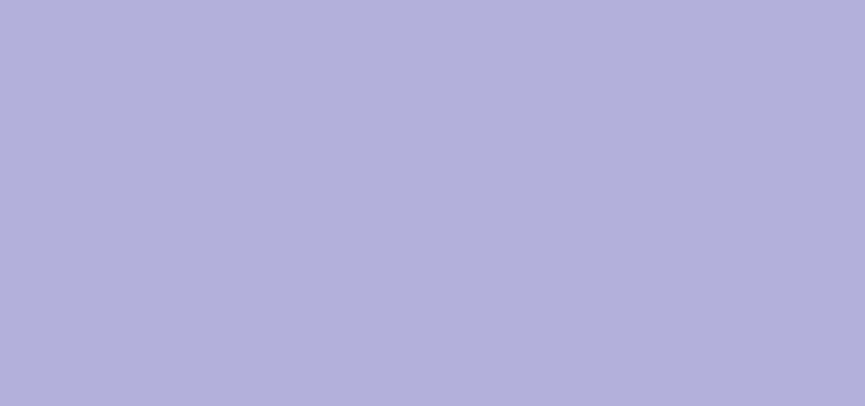
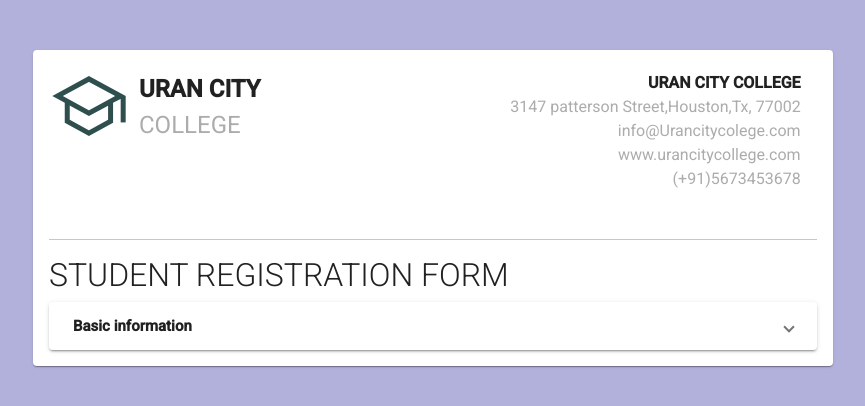
Before and after one commit to smithnakhwa/AngularLearning, an Angular app in the folder angularapp/: page / in a window 1280 px wide. Shown: the top 406 px of the page, without its empty margins (207-1072 px from the left). Built offline with nearby package versions, Linux system fonts and the light colour scheme.

Commit message:
student form using template form
student form using template form

```diff
--- a/angularapp/src/app/app.component.html
+++ b/angularapp/src/app/app.component.html
@@ -39,3 +39,4 @@
 <app-ngstylengclass></app-ngstylengclass>
 <app-test2 [fromparent]="hero"></app-test2>
 <mat-slide-toggle>toggle me"</mat-slide-toggle> -->
+<app-studentform></app-studentform>
--- a/angularapp/src/app/studentform/studentform.component.css
+++ b/angularapp/src/app/studentform/studentform.component.css
@@ -0,0 +1,50 @@
+.login-page{
+    max-width: 800px;
+    margin: 50px auto 0 auto;
+}
+.login-form{
+    display: flex;
+    flex-direction: column;
+}
+.form-val{
+    margin-top: 10px;
+}
+.material-symbols-outlined.md-80 { font-size: 80px;
+color: darkslategrey;
+
+}
+.title{
+    text-align: left;
+    display: flex;
+    flex-direction: row;
+    max-width: 800px;
+
+}
+.college{
+  padding-top: 5px;
+  margin-left: 10px;
+  font-weight: bolder;
+
+}
+.dem{
+    color: rgb(172, 172, 172);
+    font-weight: normal;
+}
+#left{
+ text-align: right;
+ margin-left: 250px;
+ font-size: medium;
+ margin-top: 5px;
+}
+h2{
+    font-weight: 200;
+}
+#drop{
+    background-color:grey;
+}
+.label{
+    font-weight: 550;
+}
+textarea{
+    color: grey;
+}
--- a/angularapp/src/app/studentform/studentform.component.html
+++ b/angularapp/src/app/studentform/studentform.component.html
@@ -1 +1,98 @@
-<p>studentform works!</p>
+<link rel="stylesheet" href="https://fonts.googleapis.com/css2?family=Material+Symbols+Outlined:opsz,wght,FILL,GRAD@48,400,1,0" />
+<mat-card class="login-page">
+  <mat-card-title class="title" > <span class="material-symbols-outlined md-80">
+school
+</span><span class="college">URAN CITY<br><span class="dem">COLLEGE</span></span><span id="left"><span class="college">URAN CITY COLLEGE</span><span class="dem"><br>3147 patterson Street,Houston,Tx, 77002<br>info@Urancitycolege.com<br>www.urancitycollege.com<br>(+91)5673453678</span></span></mat-card-title>
+<br>
+<hr>
+<h2>STUDENT REGISTRATION FORM</h2>
+<mat-accordion id="drop">
+<mat-expansion-panel  (opened)="panelOpenState = true"
+                       (closed)="panelOpenState = false">
+    <mat-expansion-panel-header >
+      <mat-panel-title>
+       <b>Basic information</b>
+      </mat-panel-title>
+      <mat-panel-description>
+      </mat-panel-description>
+    </mat-expansion-panel-header>
+    <p><mat-card-content>
+      <form class="login-form" #loginForm="ngForm">
+        <label class="label">Full Name</label>
+
+          <table class="example-full-width" cellspacing="0"><tr>
+            <td><mat-form-field class="example-full-width">
+              <mat-label>First name</mat-label>
+              <input matInput ngModel type="text" name="firstname" placeholder="" required />
+            </mat-form-field></td>
+            <td><mat-form-field class="example-full-width">
+              <mat-label>Middle Name</mat-label>
+              <input matInput  ngModel type="text" name="middlename" placeholder="" required />
+            </mat-form-field></td>
+            <td><mat-form-field class="example-full-width">
+              <mat-label>Last Name</mat-label>
+              <input matInput  ngModel type="text" name="lastname" placeholder="" required />
+            </mat-form-field></td>
+          </tr>
+          <tr>
+            <td> <label class="label">Student Number</label> </td>
+            <td> <label class="label">Year Level</label> </td>
+          </tr>
+
+          <tr>
+            <td><mat-form-field class="example-full-width">
+              <mat-label>Student Number</mat-label>
+              <input matInput ngModel type="text" name="firstname" placeholder="" maxlength="10" required />
+              <mat-hint align="start"><strong>for ex-> 9372534567</strong> </mat-hint>
+
+            </mat-form-field></td>
+
+            <td>
+              <mat-form-field class="example-full-width">
+
+                <mat-label>Select Year Level</mat-label>
+                <mat-select required>
+                  <mat-option value="one">F.Y</mat-option>
+                  <mat-option value="two">S.Y</mat-option>
+                  <mat-option value="two">T.Y</mat-option>
+                </mat-select>
+              <mat-hint align="start"><strong>for ex-> F.Y, S.Y, T.Y</strong> </mat-hint>
+            </mat-form-field>
+
+          </td>
+          </tr>
+          <br>
+          <label class="label">Permanent Address</label>
+           <tr>
+            <td>    <mat-form-field class="example-full-width" width="400px">
+
+              <textarea matInput #address cols="40" rows="3" value="Write your address here" maxlength="256"></textarea>
+              <mat-hint align="end">{{address.value.length}}/256</mat-hint>
+
+            </mat-form-field></td>
+          </tr>
+          <tr>
+            <td><mat-form-field class="example-full-width">
+              <mat-label>City</mat-label>
+              <input matInput placeholder="Ex. San Francisco" required>
+            </mat-form-field></td>
+            <td><mat-form-field class="example-full-width" >
+              <mat-label>State</mat-label>
+              <input matInput placeholder="Ex. California" required>
+            </mat-form-field></td>
+            <td><mat-form-field class="example-full-width">
+              <mat-label>Postal Code</mat-label>
+              <input matInput #postalCode maxlength="6" placeholder="400702" required>
+            </mat-form-field></td>
+          </tr>
+        </table>
+
+
+
+
+
+        <button [disabled]="!loginForm.valid" mat-raised-button color="primary" (click)="onClick(loginForm)">Submit</button>
+      </form>
+    </mat-card-content></p>
+  </mat-expansion-panel>
+</mat-accordion>
--- a/angularapp/src/app/studentform/studentform.component.ts
+++ b/angularapp/src/app/studentform/studentform.component.ts
@@ -1,4 +1,5 @@
 import { Component, OnInit } from '@angular/core';
+import { NgForm } from '@angular/forms';
 
 @Component({
   selector: 'app-studentform',
@@ -11,5 +12,9 @@ export class StudentformComponent implements OnInit {
 
   ngOnInit() {
   }
+  onClick(form: NgForm){
+    console.log(form.value);
 
+
+  }
 }
```
Also changed, not shown: angularapp/src/app/app.module.ts (+6 -2 lines).
